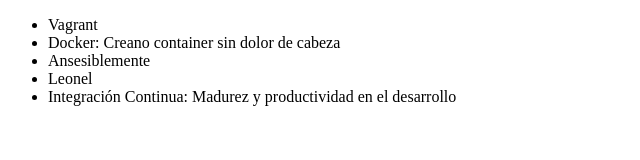
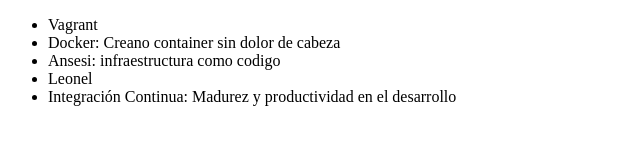
Before and after one commit to teokojak/Leonel-git, a plain HTML site: page index.html in a window 1280 px wide. Shown: the whole page, without its empty margins (0-640 px from the left). Drawn offline with Linux system fonts and the light colour scheme.

Commit message:
Cambiando una opcion de la lista asensi

```diff
--- a/index.html
+++ b/index.html
@@ -9,7 +9,7 @@
         <ul>
             <li>Vagrant</li>
             <li>Docker: Creano container sin dolor de cabeza</li>
-            <li>Ansesiblemente</li>
+            <li>Ansesi: infraestructura como codigo</li>
             <li>Leonel</li>
             <li>Integración Continua: Madurez y productividad en el desarrollo</li>
         </ul>
```
